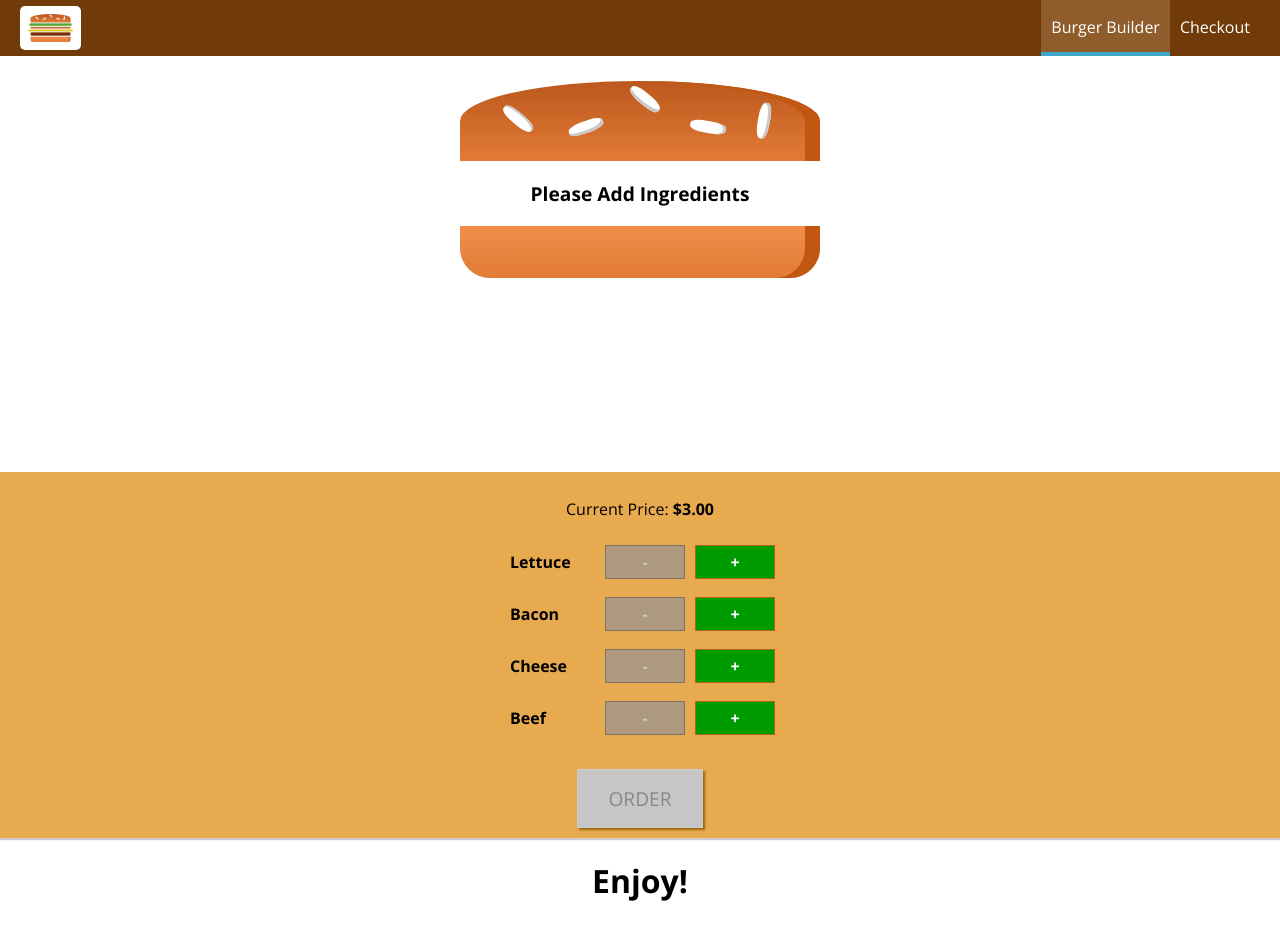
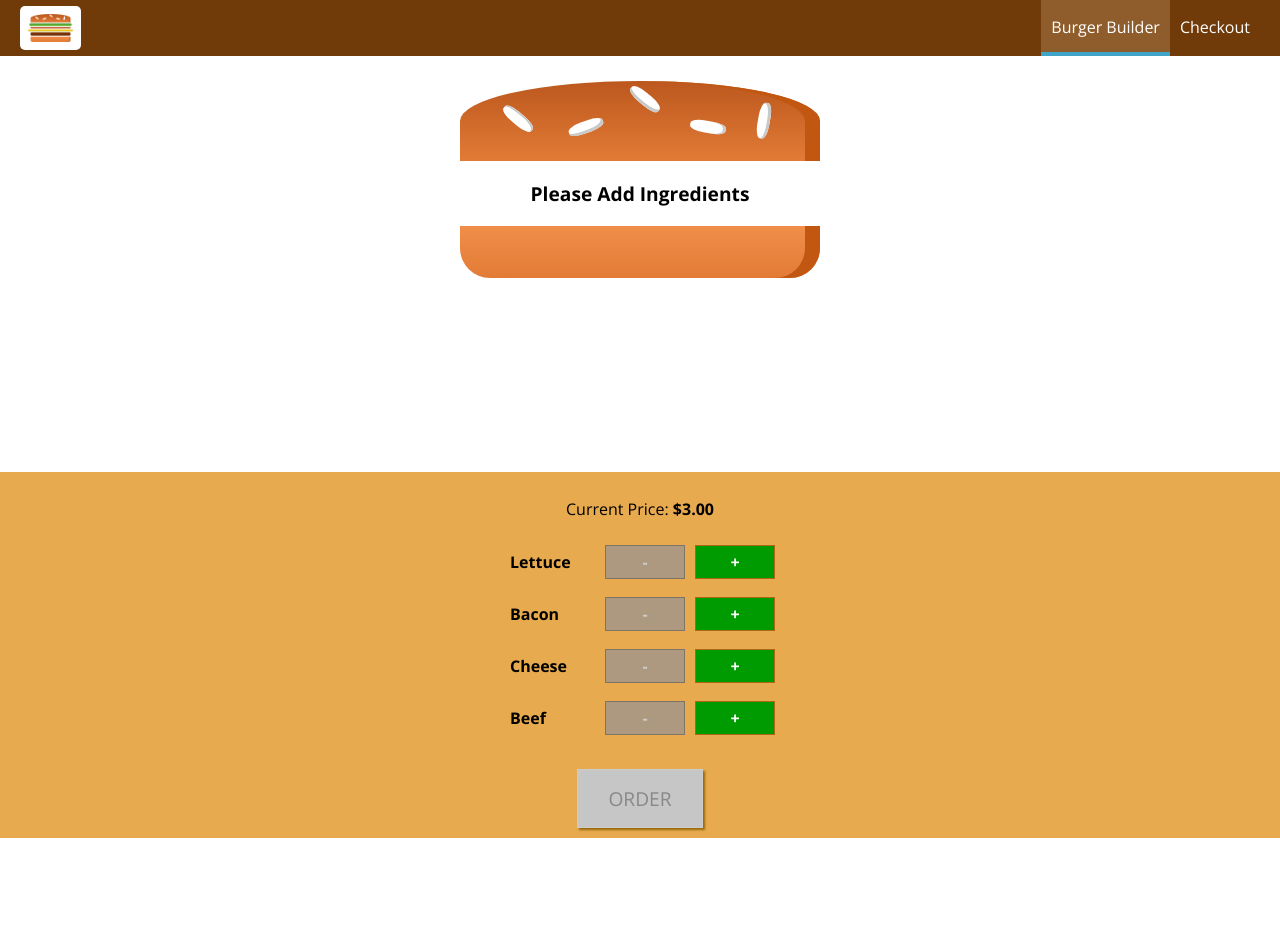
Before and after one commit to vyeung/ReactJS-Burger-Builder-App, a React app: page / in a window 1280 px wide. Shown: the top 931 px of the page. After the commit the page ends 838 px from the top, so only its background shows below. Built offline with nearby package versions, Linux system fonts and the light colour scheme.

Commit message:
added Route's to BurgerBuilder and Checkout

```diff
--- a/src/App.js
+++ b/src/App.js
@@ -1,4 +1,5 @@
 import React, { Component } from 'react';
+import { Route } from "react-router-dom";
 import Layout from "./hoc/Layout/Layout";
 import BurgerBuilder from "./containers/BurgerBuilder/BurgerBuilder";
 import Checkout from "./containers/Checkout/Checkout";
@@ -8,8 +9,11 @@ class App extends Component {
     return (
       <div>
         <Layout>
-          <BurgerBuilder />
-          <Checkout />
+          <Route path="/" exact component={BurgerBuilder} />
+          <Route path="/checkout" component={Checkout} />
+
+          {/* <BurgerBuilder />
+          <Checkout /> */}
         </Layout>
       </div>
     );
```
